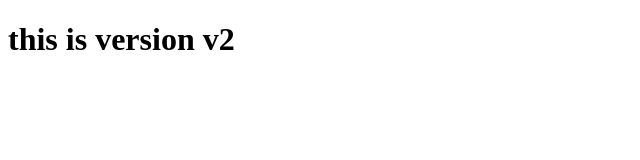
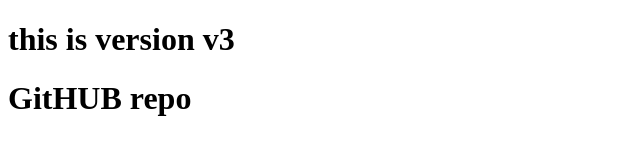
Before and after one commit to SatishkantRam/myrepo, a plain HTML site: page index.html in a window 1280 px wide. Shown: the whole page, without its empty margins (0-640 px from the left). Drawn offline with Linux system fonts and the light colour scheme.

Commit message:
version 3

```diff
--- a/index.html
+++ b/index.html
@@ -6,6 +6,7 @@
     <title>Document</title>
 </head>
 <body>
-    <h1>this is version v2</h1>
+    <h1>this is version v3</h1>
+    <h1>GitHUB repo</h1>
 </body>
 </html>
```
